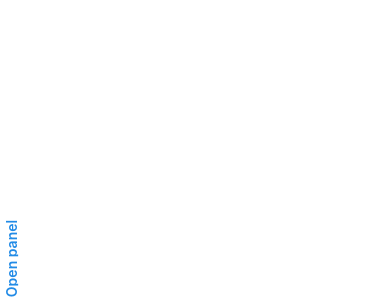
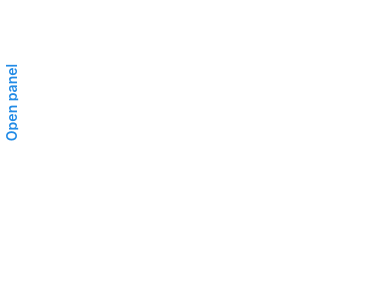
Before and after one commit to mukeshsoni/excalidraw-organizer, a React (Vite) app: page / in a window 390 px wide. Shown: the part 555-855 px from the top of the page. Built offline with nearby package versions, Linux system fonts and the light colour scheme.

Commit message:
Added creation and update time to folder and canvas db items

```diff
--- a/src/App.tsx
+++ b/src/App.tsx
@@ -170,7 +170,7 @@ function App() {
           variant="transparent"
           style={{
             transform: "rotate(-90deg)",
-            top: 800,
+            top: window.innerHeight - 200,
             left: -30,
             height: 19,
             padding: 2,
--- a/src/canvas-list.tsx
+++ b/src/canvas-list.tsx
@@ -62,8 +62,7 @@ export function CanvasList() {
   const handleNewCanvasNameModalClose = () => {
     setShowNewCanvasNameModal(false);
   };
-  const handleNewCanvasNameChange = async (name: string, folderId: number) => {
-    // TODO
+  const handleNewCanvasSubmit = async (name: string, folderId: number) => {
     if (db) {
       // 1. save existing canvas data
       await saveExistingCanvasToDb(db);
@@ -75,6 +74,7 @@ export function CanvasList() {
       // 4. Update excalidraw and excalidraw-state local storage
       localStorage.setItem("excalidraw-state", JSON.stringify(canvas.appState));
       localStorage.setItem("excalidraw", JSON.stringify(canvas.elements));
+      localStorage.setItem("excalidraw-organizer-show-panel", "false");
       // 5. Reload the page
       window.location.reload();
     }
@@ -121,7 +121,7 @@ export function CanvasList() {
         <NewCanvasModal
           folders={folders}
           onClose={handleNewCanvasNameModalClose}
-          onSubmit={handleNewCanvasNameChange}
+          onSubmit={handleNewCanvasSubmit}
         />
       ) : null}
     </Stack>
@@ -158,7 +158,7 @@ function NewCanvasModal({ onClose, folders, onSubmit }: NewCanvasModalProps) {
   return (
     <Modal opened={true} onClose={onClose} title="Create new canvas" centered>
       <Stack gap={12}>
-        <Input placeholder="Enter name" ref={nameInputRef} />
+        <Input placeholder="Enter name" ref={nameInputRef} data-autofocus />
         <Select
           onChange={handleFolderChange}
           label="Select folder"
@@ -214,8 +214,8 @@ function CanvasItem({ canvas, onItemClick }: CanvasItemProps) {
           appState: { viewBackgroundColor: "#fff" },
           files: {},
         }}
-        width={250}
-        height={180}
+        width={window.innerWidth / 5}
+        height={window.innerWidth / 5 - 40}
         withBackground={true}
       />
       <Text size="xs">{canvas.name}</Text>
--- a/src/db.ts
+++ b/src/db.ts
@@ -15,6 +15,10 @@ export interface ExcalidrawOrganizerDB extends DBSchema {
       // which will have elements and can get very very huge
       // This is for rendering the folders with canvases inside them
       canvases: Array<{ canvasId: string; canvasName: string }>;
+      // Will store the ISO string of the time
+      created_at: string;
+      // Will store the ISO string of the time
+      updated_at: string;
     };
     indexes: { "folder-name": string; "folder-id": number };
   };
@@ -25,6 +29,10 @@ export interface ExcalidrawOrganizerDB extends DBSchema {
       name: string;
       elements: Array<ExcalidrawElement>;
       appState: Partial<AppState> & { name: string };
+      // Will store the ISO string of the time
+      created_at: string;
+      // Will store the ISO string of the time
+      updated_at: string;
     };
     indexes: { "canvas-name": string; "canvas-id": string };
   };
@@ -67,6 +75,8 @@ export async function initializeDB() {
         name: canvasName,
         elements,
         appState,
+        created_at: new Date().toISOString(),
+        updated_at: new Date().toISOString(),
       });
 
       console.log("Adding a default folder");
@@ -76,6 +86,8 @@ export async function initializeDB() {
         id: DEFAULT_FOLDER_ID,
         name: DEFAULT_FOLDER_NAME,
         canvases: [{ canvasId, canvasName }],
+        created_at: new Date().toISOString(),
+        updated_at: new Date().toISOString(),
       });
     } catch (e) {
       console.error("Error adding default folder", e);
@@ -128,8 +140,18 @@ export async function saveExistingCanvasToDb(
 ) {
   // save the existing canvas to local storage
   const currentCanvas = getActiveCanvas();
+
   if (currentCanvas) {
-    await db.put("canvas", currentCanvas);
+    const tx = db.transaction("canvas", "readwrite");
+    const canvasStore = tx.objectStore("canvas");
+    const canvas = await canvasStore.get(currentCanvas.id);
+    if (canvas) {
+      await db.put("canvas", {
+        ...canvas,
+        ...currentCanvas,
+        updated_at: new Date().toISOString(),
+      });
+    }
   }
 }
 export async function createNewFolder(
@@ -139,6 +161,8 @@ export async function createNewFolder(
   const folder = {
     name,
     canvases: [],
+    created_at: new Date().toISOString(),
+    updated_at: new Date().toISOString(),
   };
   // @ts-expect-error abc
   await db.add("folder", folder);
@@ -157,6 +181,8 @@ export async function createNewCanvas(
     name,
     appState,
     elements: [],
+    created_at: new Date().toISOString(),
+    updated_at: new Date().toISOString(),
   };
   await db.add("canvas", canvas);
   return canvas;
--- a/src/folder-list.tsx
+++ b/src/folder-list.tsx
@@ -64,7 +64,7 @@ export default function FolderList({
   );
 
   return (
-    <Stack style={{ minWidth: 250 }}>
+    <Stack style={{ minWidth: window.innerWidth / 5 }}>
       <Flex align="center" justify="space-between" px="xs">
         <Text>Folders</Text>
         <ActionIcon
```
